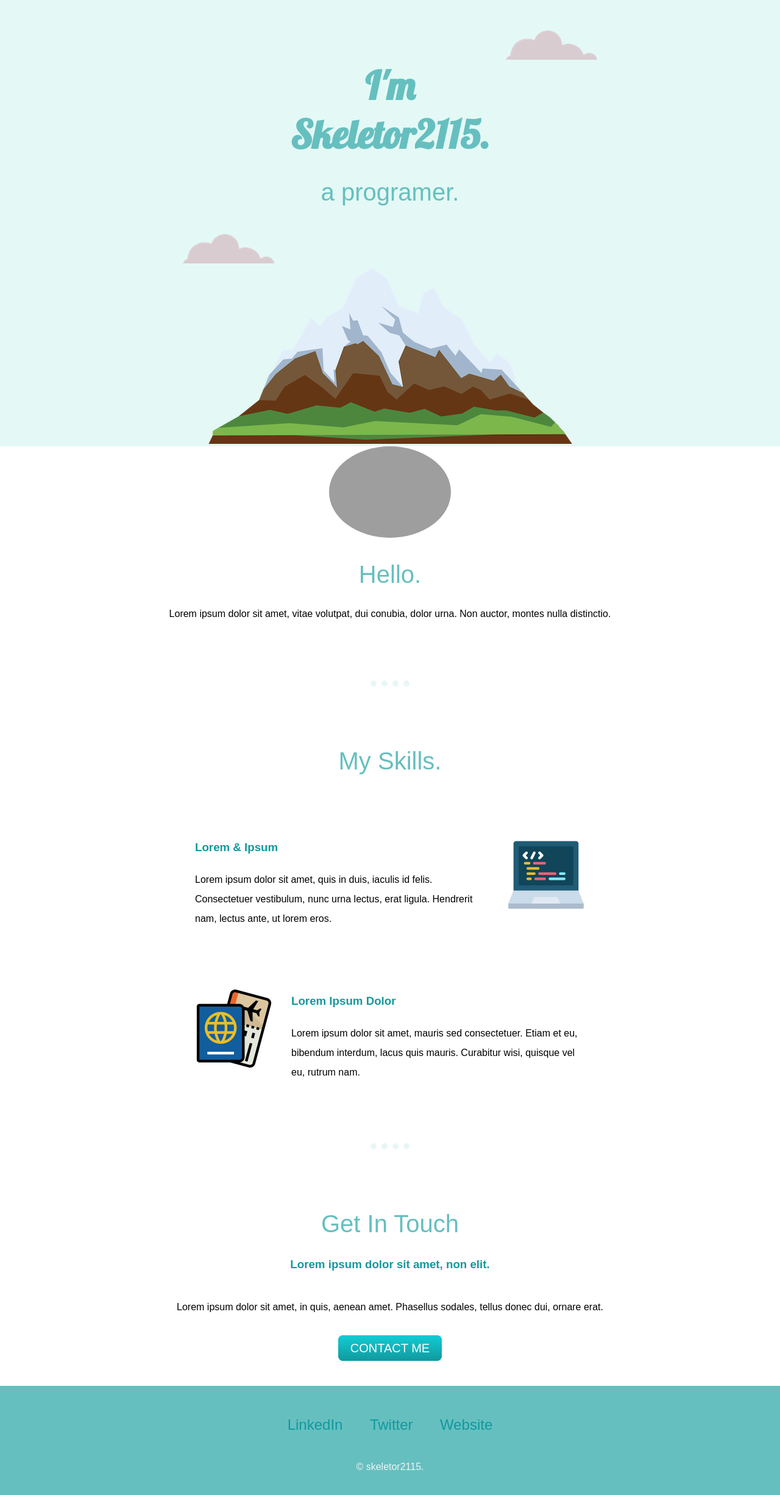
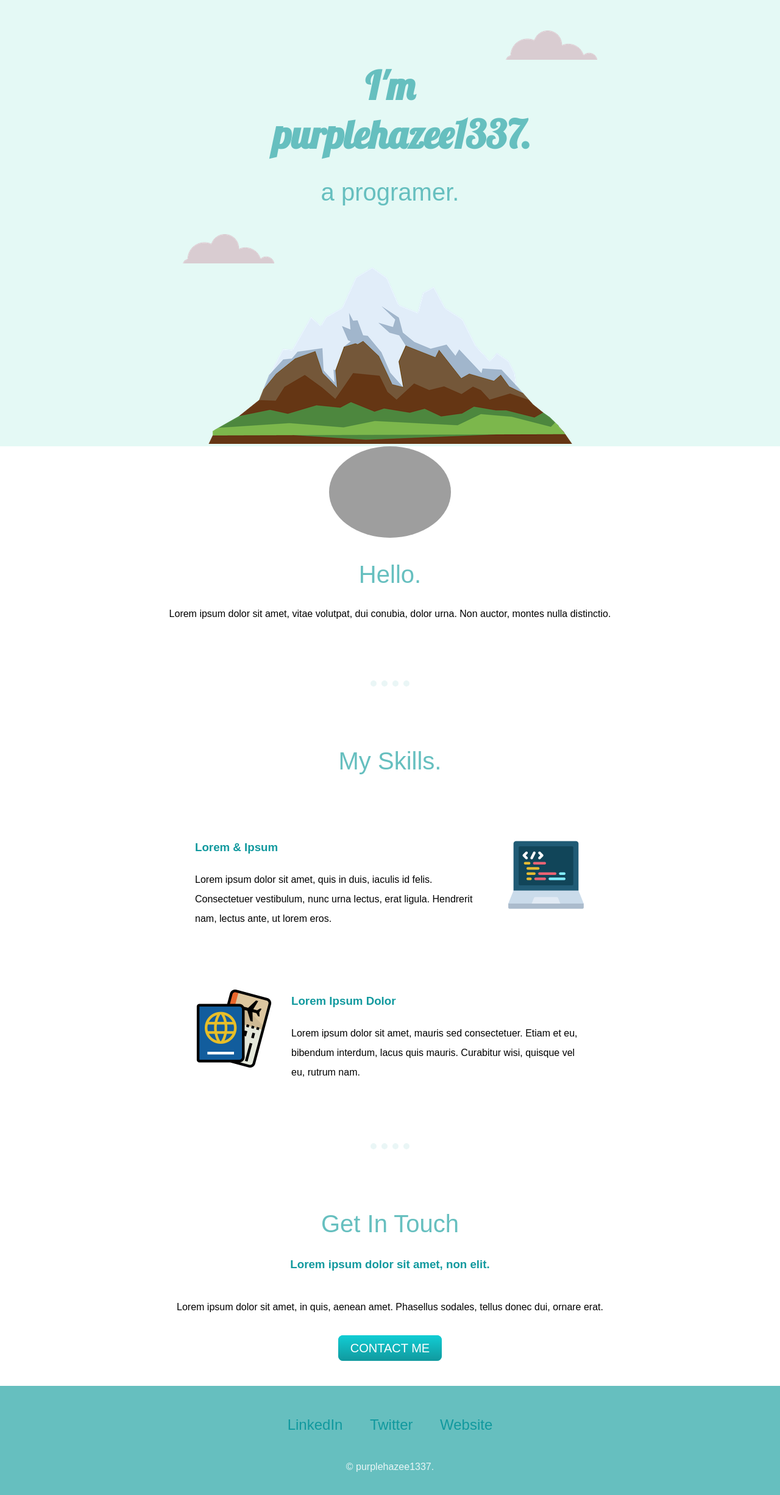
Before and after one commit to purplehazee1337/course-html-css-task, a plain HTML site: page index.html in a window 1280 px wide. Shown: the whole page at 61% size. Drawn offline with Linux system fonts and the light colour scheme; grey boxes are pictures that could not be loaded.

Commit message:
name update

```diff
--- a/index.html
+++ b/index.html
@@ -14,7 +14,7 @@
 <body>
     <div class="top-container">
         <img class="top-cloud" src="imagines/cloud.png" alt="cloud-imagine">
-       <h1>I'm Skeletor2115.</h1>
+       <h1>I'm purplehazee1337.</h1>
        <h2>a programer.</h2>
        <img class="bottom-cloud" src="imagines/cloud.png" alt="cloud-imagine">
        <img src="imagines/mountain.png" alt="mount-imagine">
@@ -51,7 +51,7 @@
         <a class="footer-link" href="https://www.linkedin.com/">LinkedIn</a>
         <a class="footer-link" href="https://twitter.com/">Twitter</a>
         <a class="footer-link" href="https://www.appbrewery.co/">Website</a>
-        <p style="color: #EAF6F6;">© skeletor2115.</p>
+        <p style="color: #EAF6F6;">© purplehazee1337.</p>
       </div>
 
 </body>
```
